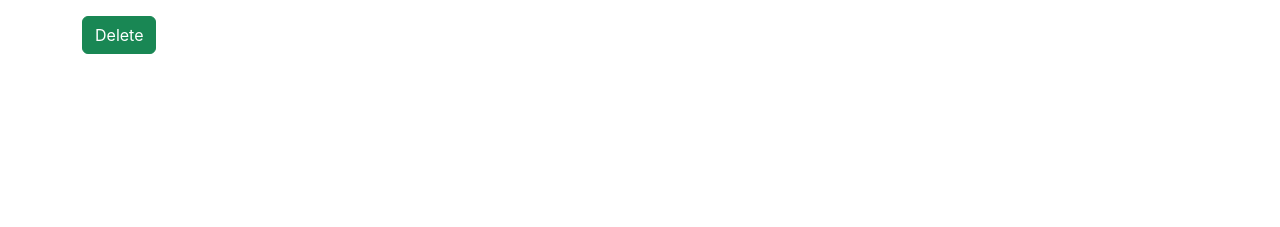
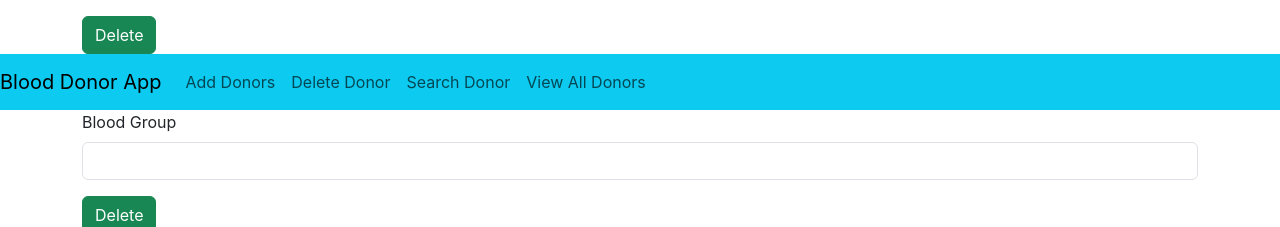
Before and after one commit to PRESISPREMACHANDRAN/Blood_Donors_App-Frontend, a React (Create React App) app: page / in a window 1280 px wide. Shown: the part 591-818 px from the top of the page. Built offline with nearby package versions, Linux system fonts and the light colour scheme; no server answers.

Commit message:
searchDonor component created

```diff
--- a/src/App.js
+++ b/src/App.js
@@ -2,6 +2,7 @@
 import './App.css';
 import AddDonors from './Components/AddDonors';
 import DeleteDonor from './Components/DeleteDonor';
+import SearchDonor from './Components/SearchDonor';
 
 import ViewAllDonors from './Components/ViewAllDonors';
 
@@ -12,6 +13,7 @@
 <AddDonors/>
 <ViewAllDonors/>
 <DeleteDonor/>
+<SearchDonor/>
     </div>
   );
 }
--- /dev/null
+++ b/src/Components/SearchDonor.jsx
@@ -0,0 +1,29 @@
+import React from 'react'
+import Header from './Header';
+
+const SearchDonor = () => {
+  return (
+    <>
+      <Header/>
+      <div className="container">
+        <div className="row">
+          <div className="col col-12 col-sm-12 col-md-12 col-lg-12 col-xl-12 col-xxl-12">
+            <div className="row g-3">
+              <div className="col col-12 col-sm-12 col-md-12 col-lg-12 col-xl-12 col-xxl-12">
+                <label htmlFor="" className="form-label">
+                  Blood Group
+                </label>
+                <input type="text" className="form-control" />
+              </div>
+              <div className="col col-12 col-sm-12 col-md-12 col-lg-12 col-xl-12 col-xxl-12">
+                <button className="btn btn-success">Delete</button>
+              </div>
+            </div>
+          </div>
+        </div>
+      </div>
+    </>
+  );
+}
+
+export default SearchDonor
```
